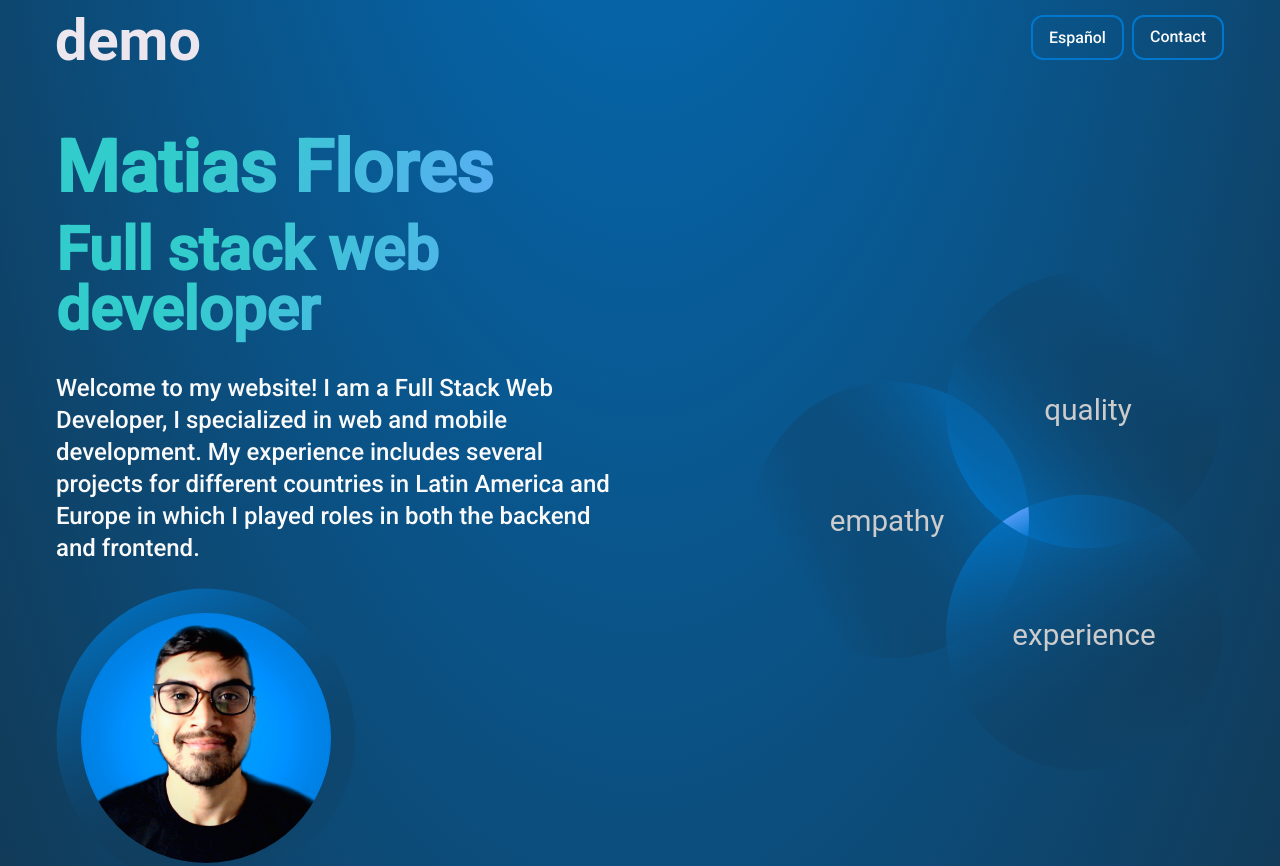
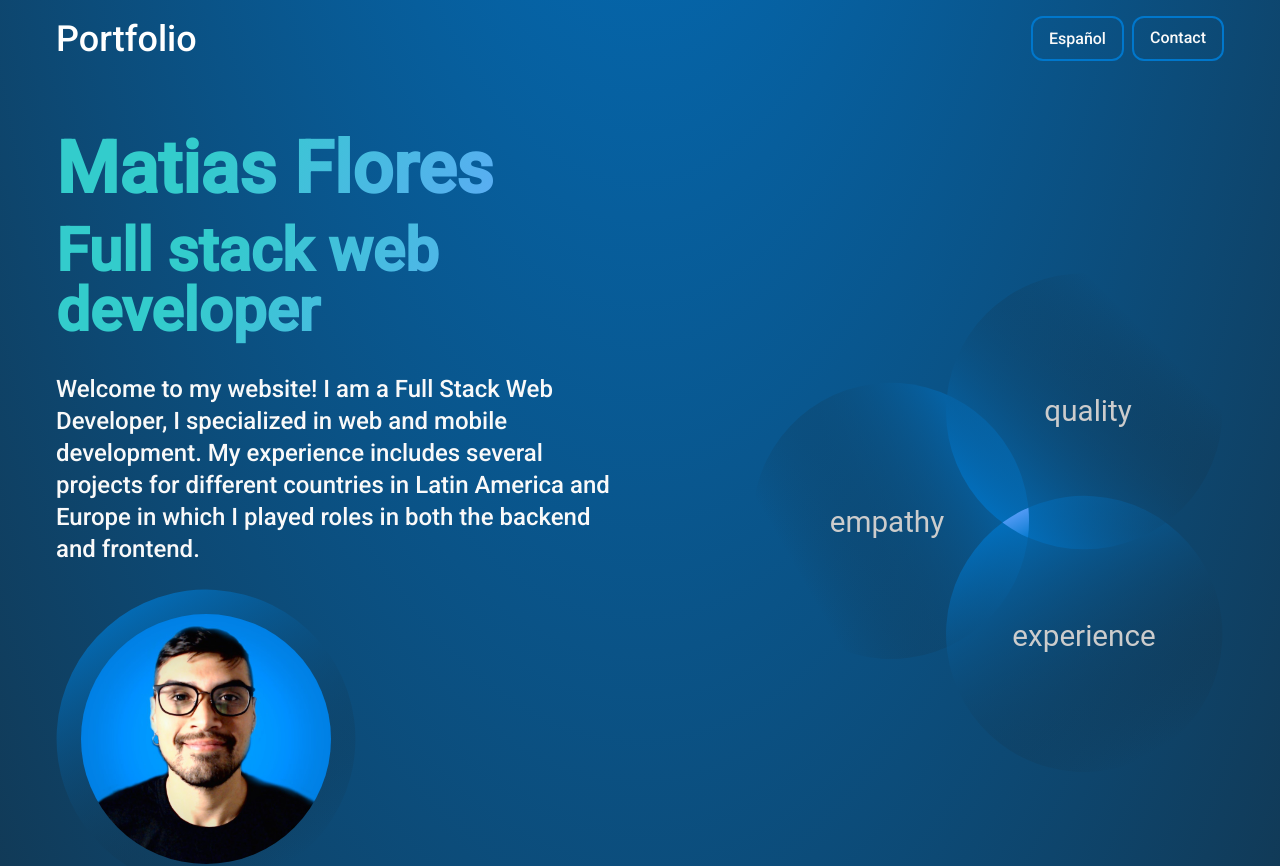
Before and after one commit to floresmatias0/matt, a Next.js app: page /en in a window 1280 px wide. Shown: the top 866 px of the page. Built offline with nearby package versions, Linux system fonts and the light colour scheme.

Commit message:
logo header fixed

```diff
--- a/src/components/Footer/index.tsx
+++ b/src/components/Footer/index.tsx
@@ -8,7 +8,8 @@ const Footer = () => {
     <footer className='flex flex-col justify-between px-8 md:px-14 md:flex-row mb-4 mt-10'>
       <div className='w-full md:w-1/3'>
         <div>
-          <Image src='/Logo.svg' alt='Merliteam' width={200} height={200} className='m-auto md:m-[initial] w-40 md:w-36'/>
+          {/* <Image src='/Logo.svg' alt='Merliteam' width={200} height={200} className='m-auto md:m-[initial] w-40 md:w-36'/> */}
+          <p className='text-4xl text-white'>Portfolio</p>
         </div>
         <div>
           {/* {FOOTER_CONTENT.contact.t1} */}
--- a/src/components/Header/index.tsx
+++ b/src/components/Header/index.tsx
@@ -26,8 +26,9 @@ const Header = ({btnLegendTranslate, btnLegendContact}: Props) => {
   }
 
   return (
-    <header className='flex items-center justify-between px-8 md:px-14'>
-      <Image src='/Logo.svg' alt='Merliteam' width={100} height={100} className='w-32 md:w-36'/>
+    <header className='flex items-center justify-between px-8 md:px-14 py-4'>
+      {/* <Image src='/Logo.svg' alt='Merliteam' width={200} height={100} className='w-64 md:w-64'/> */}
+      <p className='text-4xl text-white'>Portfolio</p>
       <div className='button-container hidden md:flex'>
         <Button clickHandler={handleChangeLanguage} label={btnLegendTranslate} variant={ButtonVariation.outline} className='mr-2'/>
         <Button href={'/#contacto'} label={btnLegendContact} variant={ButtonVariation.outline} />
```
Also changed, not shown: public/Logo.svg, 1 other file (tests, documents, lock files or other folders).
